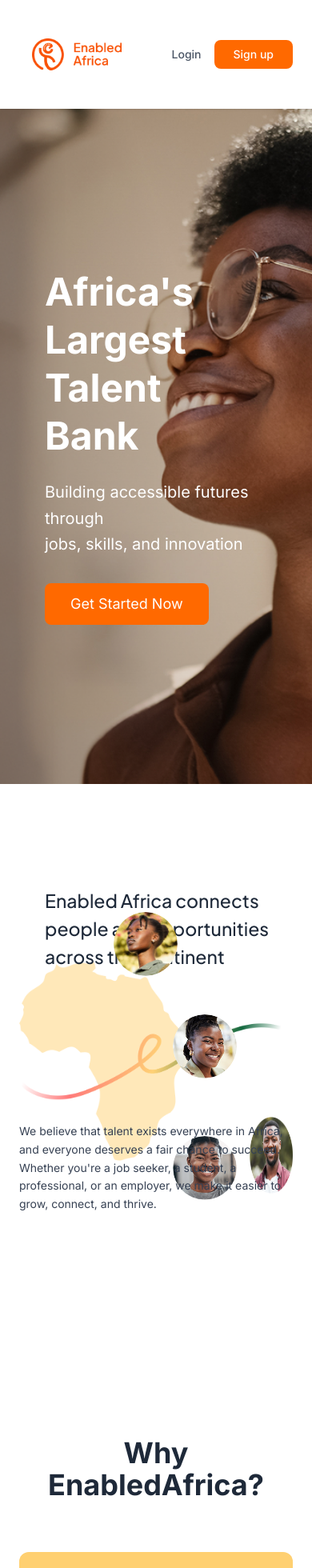
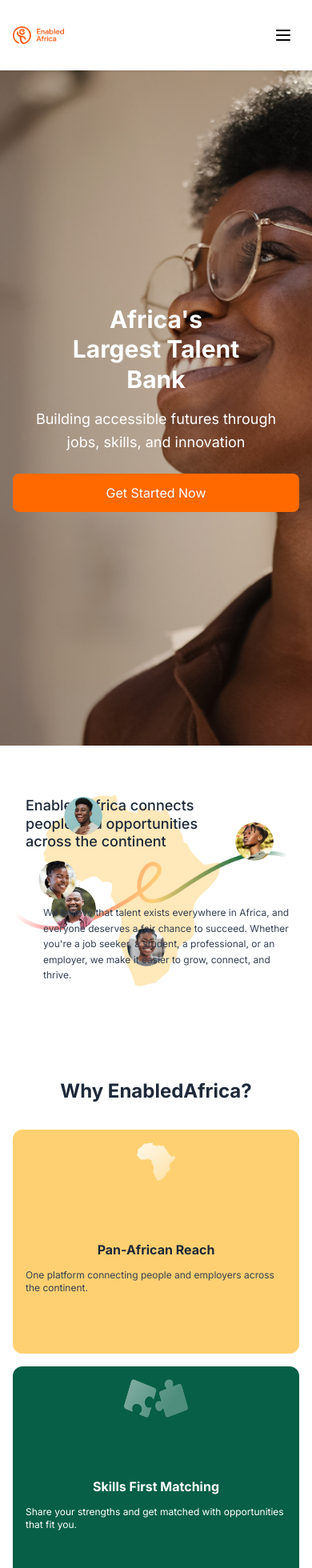
Before and after one commit to Tejaswinibn/enabled-africa-landing, a Next.js app: page / in a window 390 px wide. Shown: the top 1960 px of the page at 80% size. Built offline with nearby package versions, Linux system fonts and the light colour scheme.

Commit message:
Fix mobile responsiveness: Header with mobile menu, Hero section, ConnectionSection, WhyEnabledAfrica cards

```diff
--- a/src/app/page.tsx
+++ b/src/app/page.tsx
@@ -13,21 +13,21 @@
       <main>
                 {/* Hero Section */}
                 <section
-                  className="bg-cover bg-center h-screen flex items-center"
+                  className="bg-cover bg-center min-h-screen flex items-center"
                   style={{ backgroundImage: "url('/images/hero-image.png')" }}
                 >
-                  <div className="mx-auto max-w-7xl px-6 md:px-10 w-full">
-                    <div className="max-w-2xl ml-8">
-                      <h1 className="text-5xl font-bold text-white mb-6 leading-tight">
+                  <div className="mx-auto max-w-7xl px-4 sm:px-6 lg:px-10 w-full">
+                    <div className="max-w-2xl mx-auto sm:mx-0 sm:ml-8 text-center sm:text-left">
+                      <h1 className="text-3xl sm:text-4xl lg:text-5xl font-bold text-white mb-4 sm:mb-6 leading-tight">
                         Africa&apos;s<br />
                         Largest Talent<br />
                         Bank
                       </h1>
-                      <p className="text-xl text-white mb-8 leading-relaxed">
+                      <p className="text-lg sm:text-xl text-white mb-6 sm:mb-8 leading-relaxed">
                         Building accessible futures through<br />
                         jobs, skills, and innovation
                       </p>
-                      <button className="bg-orange-500 hover:bg-orange-600 text-white text-lg px-8 py-3 rounded-lg">
+                      <button className="bg-orange-500 hover:bg-orange-600 text-white text-base sm:text-lg px-6 sm:px-8 py-3 rounded-lg w-full sm:w-auto">
                         Get Started Now
                       </button>
                     </div>
--- a/src/components/ConnectionSection.tsx
+++ b/src/components/ConnectionSection.tsx
@@ -3,18 +3,12 @@
 
 export default function ConnectionSection() {
   return (
-    <section className="pt-20 pb-0 bg-white -mb-16">
-      <div className="mx-auto max-w-7xl px-6 md:px-10">
-        <div className="relative h-[800px]">
+    <section className="pt-12 sm:pt-20 pb-0 bg-white -mb-8 sm:-mb-16">
+      <div className="mx-auto max-w-7xl px-4 sm:px-6 lg:px-10">
+        <div className="relative h-[400px] sm:h-[600px] lg:h-[800px]">
           {/* Left Text */}
-          <div className="absolute top-12 left-8 z-10 max-w-sm">
-            <h2 className="text-gray-800" style={{
-              fontFamily: 'Plus Jakarta Sans',
-              fontWeight: 500,
-              fontSize: '23px',
-              lineHeight: '35px',
-              letterSpacing: '0%'
-            }}>
+          <div className="absolute top-4 left-4 sm:top-12 sm:left-8 z-10 max-w-xs sm:max-w-sm">
+            <h2 className="text-gray-800 text-lg sm:text-xl lg:text-2xl font-medium leading-tight">
               Enabled Africa connects<br />
               people and opportunities<br />
               across the continent
@@ -22,13 +16,13 @@
           </div>
 
           {/* Africa Map - positioned more to the right */}
-          <div className="absolute top-1/3 right-1/3 transform -translate-y-1/2 z-5">
+          <div className="absolute top-1/3 right-1/4 sm:right-1/3 transform -translate-y-1/2 z-5">
             <Image
               src="/images/Vector.png"
               alt="Africa Map"
               width={400}
               height={400}
-              className="w-120 h-120 object-contain"
+              className="w-60 h-60 sm:w-80 sm:h-80 lg:w-120 lg:h-120 object-contain"
             />
           </div>
 
@@ -44,25 +38,25 @@
           </div>
 
           {/* Profile Images - positioned along the gradient line, moved right */}
-          <div className="absolute top-8 left-88 z-10">
-            <Image src="/images/Ellipse 4344.png" alt="Profile 3" width={80} height={80} className="w-20 h-20 rounded-full" />
+          <div className="absolute top-4 left-16 sm:top-8 sm:left-88 z-10">
+            <Image src="/images/Ellipse 4344.png" alt="Profile 3" width={60} height={60} className="w-12 h-12 sm:w-16 sm:h-16 lg:w-20 lg:h-20 rounded-full" />
           </div>
-          <div className="absolute top-[45%] left-[56%] z-10">
-            <Image src="/images/Ellipse 4345.png" alt="Profile 4" width={80} height={80} className="w-20 h-20 rounded-full" />
+          <div className="absolute top-[45%] left-[40%] sm:left-[56%] z-10">
+            <Image src="/images/Ellipse 4345.png" alt="Profile 4" width={60} height={60} className="w-12 h-12 sm:w-16 sm:h-16 lg:w-20 lg:h-20 rounded-full" />
           </div>
-          <div className="absolute top-84 left-72 z-10">
-            <Image src="/images/Ellipse 4346.png" alt="Profile 5" width={96} height={96} className="w-24 h-24 rounded-full" />
+          <div className="absolute top-32 left-12 sm:top-84 sm:left-72 z-10">
+            <Image src="/images/Ellipse 4346.png" alt="Profile 5" width={72} height={72} className="w-14 h-14 sm:w-20 sm:h-20 lg:w-24 lg:h-24 rounded-full" />
           </div>
-          <div className="absolute top-20 right-36 z-10">
-            <Image src="/images/Ellipse 4343.png" alt="Profile 2" width={80} height={80} className="w-20 h-20 rounded-full" />
+          <div className="absolute top-12 right-8 sm:top-20 sm:right-36 z-10">
+            <Image src="/images/Ellipse 4343.png" alt="Profile 2" width={60} height={60} className="w-12 h-12 sm:w-16 sm:h-16 lg:w-20 lg:h-20 rounded-full" />
           </div>
-          <div className="absolute top-52 left-48 z-10">
-            <Image src="/images/Ellipse 4342.png" alt="Profile 1" width={80} height={80} className="w-20 h-20 rounded-full" />
+          <div className="absolute top-24 left-8 sm:top-52 sm:left-48 z-10">
+            <Image src="/images/Ellipse 4342.png" alt="Profile 1" width={60} height={60} className="w-12 h-12 sm:w-16 sm:h-16 lg:w-20 lg:h-20 rounded-full" />
           </div>
 
           {/* Right Text Box */}
-          <div className="absolute top-1/2 right-0 transform -translate-y-1/2 z-10 max-w-sm">
-            <p className="text-gray-700 text-sm leading-relaxed">
+          <div className="absolute top-1/2 right-0 sm:top-1/2 sm:right-0 transform -translate-y-1/2 z-10 max-w-xs sm:max-w-sm">
+            <p className="text-gray-700 text-xs sm:text-sm leading-relaxed">
               We believe that talent exists everywhere in Africa, and everyone deserves a fair chance to succeed. Whether you&apos;re a job seeker, a student, a professional, or an employer, we make it easier to grow, connect, and thrive.
             </p>
           </div>
--- a/src/components/Header.tsx
+++ b/src/components/Header.tsx
@@ -1,32 +1,70 @@
 import Link from 'next/link'
+import { useState } from 'react'
 
 export default function Header() {
+  const [isMenuOpen, setIsMenuOpen] = useState(false)
+
   return (
-            <header className="bg-white shadow-sm sticky top-0 z-50">
-              <div className="mx-auto max-w-7xl px-6 md:px-10 py-3 flex justify-between items-center">
-        <Link href="/" className="flex items-center ml-4">
+    <header className="bg-white shadow-sm sticky top-0 z-50">
+      <div className="mx-auto max-w-7xl px-4 sm:px-6 lg:px-10 py-3 flex justify-between items-center">
+        <Link href="/" className="flex items-center">
           <img
             src="/images/story-image.png"
             alt="Enabled Africa Logo"
-            className="w-28 h-28 object-contain"
+            className="w-16 h-16 sm:w-20 sm:h-20 lg:w-28 lg:h-28 object-contain"
           />
         </Link>
-        <nav className="hidden md:flex gap-6">
-          <Link href="#" className="text-gray-600 hover:text-orange-500 text-lg">Who we are</Link>
-                  <Link href="#why-enabled-africa" className="text-gray-600 hover:text-orange-500 text-lg">Why Enabled Africa</Link>
-                  <Link href="#what-you-get" className="text-gray-600 hover:text-orange-500 text-lg">What you get</Link>
-                  <Link href="#about-us" className="text-gray-600 hover:text-orange-500 text-lg">About us</Link>
-          <Link href="#our-story" className="text-gray-600 hover:text-orange-500 text-lg">Our story</Link>
+
+        {/* Desktop Navigation */}
+        <nav className="hidden lg:flex gap-6">
+          <Link href="#" className="text-gray-600 hover:text-orange-500 text-base">Who we are</Link>
+          <Link href="#why-enabled-africa" className="text-gray-600 hover:text-orange-500 text-base">Why Enabled Africa</Link>
+          <Link href="#what-you-get" className="text-gray-600 hover:text-orange-500 text-base">What you get</Link>
+          <Link href="#about-us" className="text-gray-600 hover:text-orange-500 text-base">About us</Link>
+          <Link href="#our-story" className="text-gray-600 hover:text-orange-500 text-base">Our story</Link>
         </nav>
-        <div className="flex items-center gap-4">
+
+        {/* Desktop Auth Buttons */}
+        <div className="hidden md:flex items-center gap-3">
           <Link href="#" className="text-gray-600 hover:text-orange-500 text-sm font-medium">
             Login
           </Link>
-          <button className="bg-orange-500 hover:bg-orange-600 text-white px-6 py-2 rounded-lg text-sm font-medium">
+          <button className="bg-orange-500 hover:bg-orange-600 text-white px-4 py-2 rounded-lg text-sm font-medium">
             Sign up
           </button>
         </div>
+
+        {/* Mobile Menu Button */}
+        <button
+          className="md:hidden p-2"
+          onClick={() => setIsMenuOpen(!isMenuOpen)}
+        >
+          <svg className="w-6 h-6" fill="none" stroke="currentColor" viewBox="0 0 24 24">
+            <path strokeLinecap="round" strokeLinejoin="round" strokeWidth={2} d="M4 6h16M4 12h16M4 18h16" />
+          </svg>
+        </button>
       </div>
+
+      {/* Mobile Menu */}
+      {isMenuOpen && (
+        <div className="lg:hidden bg-white border-t border-gray-200">
+          <div className="px-4 py-4 space-y-4">
+            <Link href="#" className="block text-gray-600 hover:text-orange-500 text-base">Who we are</Link>
+            <Link href="#why-enabled-africa" className="block text-gray-600 hover:text-orange-500 text-base">Why Enabled Africa</Link>
+            <Link href="#what-you-get" className="block text-gray-600 hover:text-orange-500 text-base">What you get</Link>
+            <Link href="#about-us" className="block text-gray-600 hover:text-orange-500 text-base">About us</Link>
+            <Link href="#our-story" className="block text-gray-600 hover:text-orange-500 text-base">Our story</Link>
+            <div className="flex flex-col gap-3 pt-4 border-t border-gray-200">
+              <Link href="#" className="text-gray-600 hover:text-orange-500 text-sm font-medium">
+                Login
+              </Link>
+              <button className="bg-orange-500 hover:bg-orange-600 text-white px-4 py-2 rounded-lg text-sm font-medium w-full">
+                Sign up
+              </button>
+            </div>
+          </div>
+        </div>
+      )}
     </header>
   )
 }
--- a/src/components/WhyEnabledAfrica.tsx
+++ b/src/components/WhyEnabledAfrica.tsx
@@ -1,31 +1,31 @@
 export default function WhyEnabledAfrica() {
   return (
-    <section className="pt-0 pb-20 sm:pb-24 bg-white">
-      <div className="mx-auto max-w-7xl px-6 md:px-10">
+    <section className="pt-0 pb-12 sm:pb-20 lg:pb-24 bg-white">
+      <div className="mx-auto max-w-7xl px-4 sm:px-6 lg:px-10">
         {/* Section Title */}
-        <div className="text-center mb-16">
-          <h2 className="text-4xl font-bold text-gray-800 mb-4">
+        <div className="text-center mb-8 sm:mb-12 lg:mb-16">
+          <h2 className="text-2xl sm:text-3xl lg:text-4xl font-bold text-gray-800 mb-4">
             Why EnabledAfrica?
           </h2>
         </div>
 
         {/* Four Cards Grid */}
-        <div className="grid grid-cols-1 md:grid-cols-2 lg:grid-cols-4 gap-8">
+        <div className="grid grid-cols-1 sm:grid-cols-2 lg:grid-cols-4 gap-4 sm:gap-6 lg:gap-8">
           {/* Card 1 - Pan-African Reach */}
-          <div className="p-8 rounded-xl min-h-[320px]" style={{ backgroundColor: '#FFD071' }}>
+          <div className="p-4 sm:p-6 lg:p-8 rounded-xl min-h-[280px] sm:min-h-[320px]" style={{ backgroundColor: '#FFD071' }}>
             <div className="flex flex-col items-center text-center h-full justify-between">
-              <div className="mb-6">
+              <div className="mb-4 sm:mb-6">
                 <img
                   src="/images/Vector1.png"
                   alt="Pan-African Reach icon"
-                  className="w-16 h-16 mx-auto"
+                  className="w-12 h-12 sm:w-16 sm:h-16 mx-auto"
                 />
               </div>
               <div className="flex-1 flex flex-col justify-center">
-                <h3 className="text-lg font-bold text-gray-800 mb-4">
+                <h3 className="text-base sm:text-lg font-bold text-gray-800 mb-3 sm:mb-4">
                   Pan-African Reach
                 </h3>
-                <p className="text-gray-700 text-sm text-left">
+                <p className="text-gray-700 text-xs sm:text-sm text-left">
                   One platform connecting people and employers across the continent.
                 </p>
               </div>
@@ -33,20 +33,20 @@
           </div>
 
           {/* Card 2 - Skills First Matching */}
-          <div className="p-8 rounded-xl min-h-[320px]" style={{ backgroundColor: '#065f46' }}>
+          <div className="p-4 sm:p-6 lg:p-8 rounded-xl min-h-[280px] sm:min-h-[320px]" style={{ backgroundColor: '#065f46' }}>
             <div className="flex flex-col items-center text-center h-full justify-between">
-              <div className="mb-6">
+              <div className="mb-4 sm:mb-6">
                 <img
                   src="/images/Union (1).png"
                   alt="Skills First Matching icon"
-                  className="w-24 h-16 mx-auto"
+                  className="w-20 h-12 sm:w-24 sm:h-16 mx-auto"
                 />
               </div>
               <div className="flex-1 flex flex-col justify-center">
-                <h3 className="text-lg font-bold text-white mb-4">
+                <h3 className="text-base sm:text-lg font-bold text-white mb-3 sm:mb-4">
                   Skills First Matching
                 </h3>
-                <p className="text-white text-sm text-left">
+                <p className="text-white text-xs sm:text-sm text-left">
                   Share your strengths and get matched with opportunities that fit you.
                 </p>
               </div>
@@ -54,20 +54,20 @@
           </div>
 
           {/* Card 3 - Inclusive for All */}
-          <div className="p-8 rounded-xl min-h-[320px]" style={{ backgroundColor: '#FFD071' }}>
+          <div className="p-4 sm:p-6 lg:p-8 rounded-xl min-h-[280px] sm:min-h-[320px]" style={{ backgroundColor: '#FFD071' }}>
             <div className="flex flex-col items-center text-center h-full justify-between">
-              <div className="mb-6">
+              <div className="mb-4 sm:mb-6">
                 <img
                   src="/images/Group 1171276412.png"
                   alt="Inclusive for All icon"
-                  className="w-30 h-15 mx-auto"
+                  className="w-24 h-12 sm:w-30 sm:h-15 mx-auto"
                 />
               </div>
               <div className="flex-1 flex flex-col justify-center">
-                <h3 className="text-lg font-bold text-gray-800 mb-4">
+                <h3 className="text-base sm:text-lg font-bold text-gray-800 mb-3 sm:mb-4">
                   Inclusive for All
                 </h3>
-                <p className="text-gray-700 text-sm text-left">
+                <p className="text-gray-700 text-xs sm:text-sm text-left">
                   From youth and women to professionals and entrepreneurs, everyone can find a place here.
                 </p>
               </div>
@@ -75,20 +75,20 @@
           </div>
 
           {/* Card 4 - Beyond Jobs */}
-          <div className="p-8 rounded-xl min-h-[320px]" style={{ backgroundColor: '#065f46' }}>
+          <div className="p-4 sm:p-6 lg:p-8 rounded-xl min-h-[280px] sm:min-h-[320px]" style={{ backgroundColor: '#065f46' }}>
             <div className="flex flex-col items-center text-center h-full justify-between">
-              <div className="mb-6">
+              <div className="mb-4 sm:mb-6">
                 <img
                   src="/images/Vector (1).png"
                   alt="Beyond Jobs icon"
-                  className="w-16 h-16 mx-auto"
+                  className="w-12 h-12 sm:w-16 sm:h-16 mx-auto"
                 />
               </div>
               <div className="flex-1 flex flex-col justify-center">
-                <h3 className="text-lg font-bold text-white mb-4">
+                <h3 className="text-base sm:text-lg font-bold text-white mb-3 sm:mb-4">
                   Beyond Jobs
                 </h3>
-                <p className="text-white text-sm text-left">
+                <p className="text-white text-xs sm:text-sm text-left">
                   Training, mentorship, and innovation programs that support long-term growth.
                 </p>
               </div>
```
